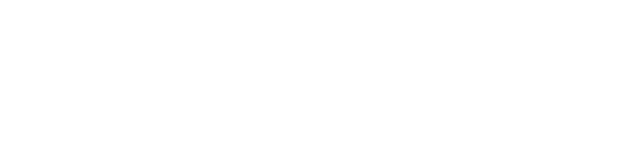
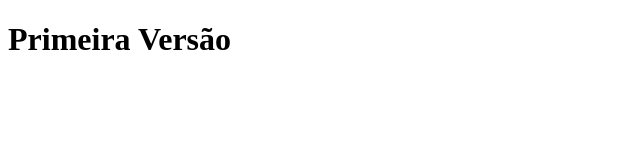
Before and after one commit to luis-gustavo-gm/zorp1, a plain HTML site: page index.html in a window 1280 px wide. Shown: the whole page, without its empty margins (0-640 px from the left). Drawn offline with Linux system fonts and the light colour scheme.

Commit message:
Alteração

```diff
--- a/index.html
+++ b/index.html
@@ -6,6 +6,7 @@
     <title>Document</title>
 </head>
 <body>
+    <h1>Primeira Versão</h1>
 
 </body>
 </html>
```
